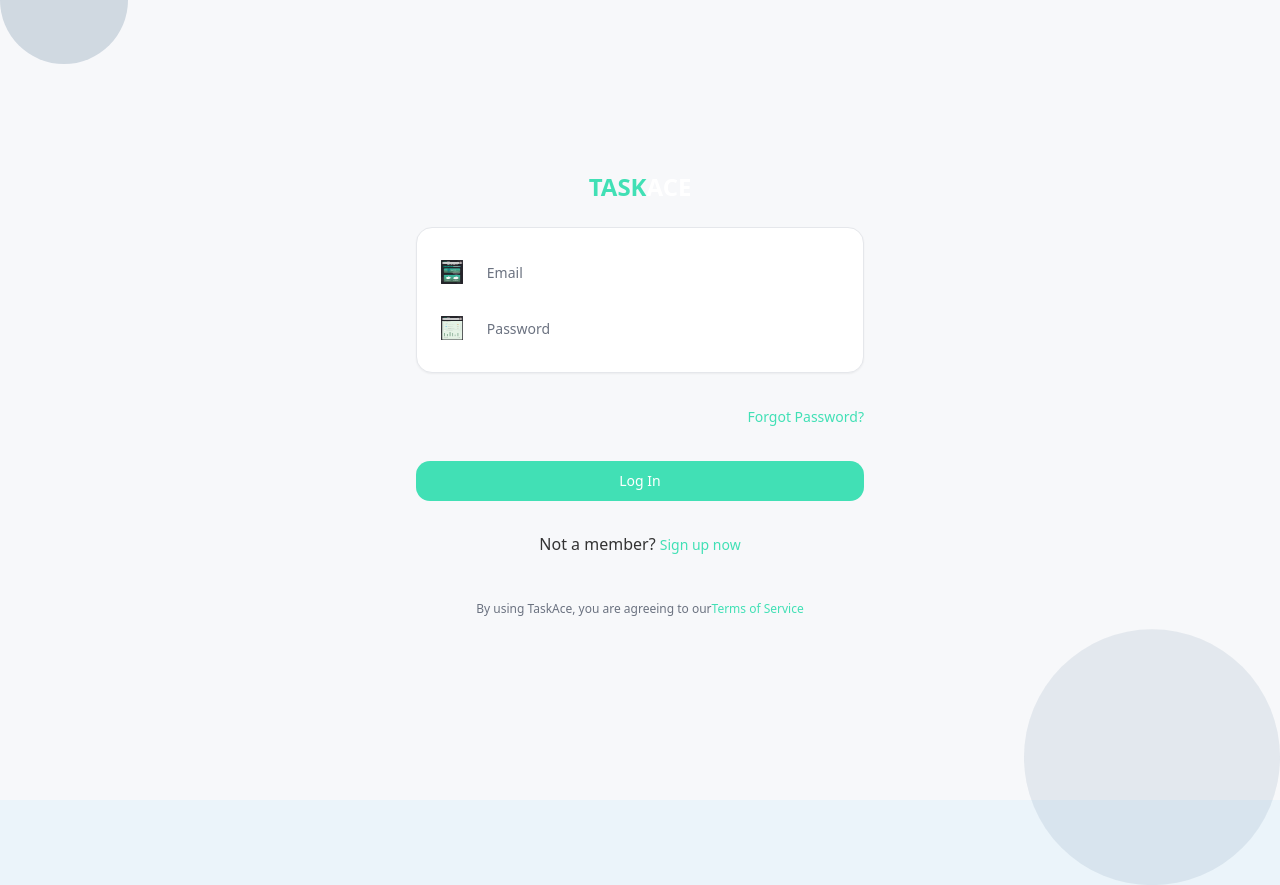
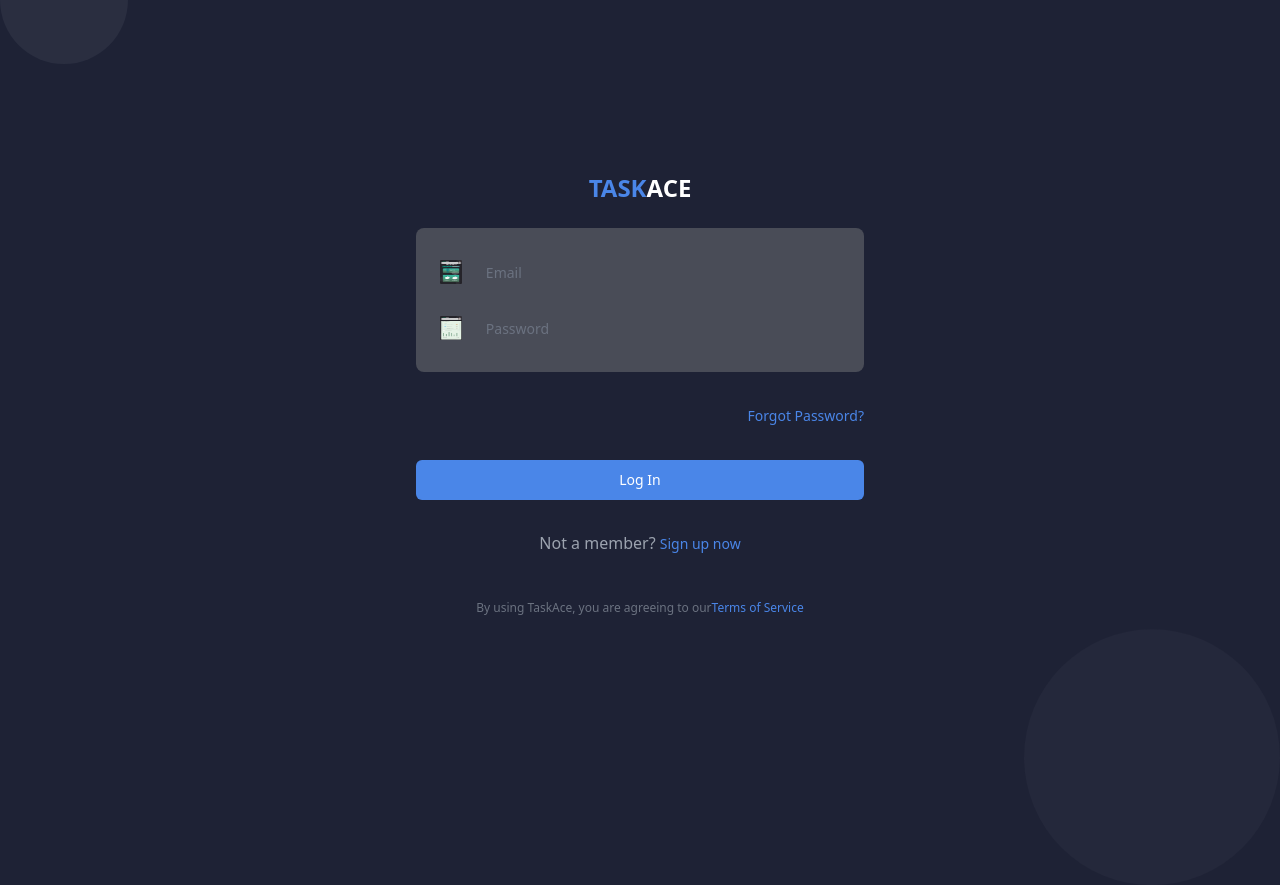
Before and after one commit to Okoko-dev/taskcraft-optimizer, a React (Vite) app: page /login in a window 1280 px wide. Built offline with nearby package versions, Linux system fonts and the light colour scheme.

Commit message:
Reverted to edit edt-b873c5f4-951c-4395-ae75-02494372eea7: "Refactor: Implement theme and schedule features
- Implement theme changes.
- Add forgot password popup to login page.
- Implement schedule tabs and task management features.
- Add calendar view page for completed tasks."

```diff
--- a/src/components/ProgressBar.tsx
+++ b/src/components/ProgressBar.tsx
@@ -8,7 +8,7 @@ interface ProgressBarProps {
 
 const ProgressBar: React.FC<ProgressBarProps> = ({ progress, className = '' }) => {
   return (
-    <div className={`w-full h-2 bg-taskace-gray/30 rounded-full overflow-hidden ${className}`}>
+    <div className={`w-full h-2 bg-gray-700 rounded-full overflow-hidden ${className}`}>
       <div
         className="h-full bg-primary rounded-full transition-all duration-500 ease-in-out"
         style={{ width: `${progress}%` }}
--- a/src/index.css
+++ b/src/index.css
@@ -5,65 +5,65 @@
 
 @layer base {
   :root {
-    --background: 204 59% 95%; /* #E6F3FC - Light blue background */
-    --foreground: 210 20% 20%; /* #2A343F - Dark blue-gray text */
+    --background: 0 0% 100%;
+    --foreground: 222.2 84% 4.9%;
 
-    --card: 0 0% 100%; /* White card background */
-    --card-foreground: 210 20% 20%;
+    --card: 0 0% 100%;
+    --card-foreground: 222.2 84% 4.9%;
 
     --popover: 0 0% 100%;
-    --popover-foreground: 210 20% 20%;
+    --popover-foreground: 222.2 84% 4.9%;
 
-    --primary: 163 77% 51%; /* #41E0B5 - Mint green */
-    --primary-foreground: 210 20% 20%;
+    --primary: 222.2 47.4% 11.2%;
+    --primary-foreground: 210 40% 98%;
 
-    --secondary: 204 59% 86%; /* #C9E6FA - Light blue */
-    --secondary-foreground: 210 20% 20%;
+    --secondary: 210 40% 96.1%;
+    --secondary-foreground: 222.2 47.4% 11.2%;
 
-    --muted: 204 59% 92%; /* #DEF0FC - Very light blue */
-    --muted-foreground: 210 20% 40%;
+    --muted: 210 40% 96.1%;
+    --muted-foreground: 215.4 16.3% 46.9%;
 
-    --accent: 163 77% 41%; /* #32B391 - Darker mint green */
-    --accent-foreground: 0 0% 100%;
+    --accent: 210 40% 96.1%;
+    --accent-foreground: 222.2 47.4% 11.2%;
 
     --destructive: 0 84.2% 60.2%;
     --destructive-foreground: 210 40% 98%;
 
-    --border: 204 59% 80%;
-    --input: 204 59% 85%;
-    --ring: 163 77% 51%;
+    --border: 214.3 31.8% 91.4%;
+    --input: 214.3 31.8% 91.4%;
+    --ring: 222.2 84% 4.9%;
 
-    --radius: 1rem;
+    --radius: 0.5rem;
   }
 
   .dark {
-    --background: 213 32% 19%; /* #1F2A39 - Dark blue background */
+    --background: 222.2 84% 4.9%;
     --foreground: 210 40% 98%;
 
-    --card: 213 32% 15%; /* #18202C - Darker blue */
+    --card: 222.2 84% 4.9%;
     --card-foreground: 210 40% 98%;
 
-    --popover: 213 32% 15%;
+    --popover: 222.2 84% 4.9%;
     --popover-foreground: 210 40% 98%;
 
-    --primary: 163 77% 51%;
-    --primary-foreground: 213 32% 19%;
+    --primary: 210 40% 98%;
+    --primary-foreground: 222.2 47.4% 11.2%;
 
-    --secondary: 204 59% 32%; /* #365A7E - Medium blue */
+    --secondary: 217.2 32.6% 17.5%;
     --secondary-foreground: 210 40% 98%;
 
-    --muted: 213 32% 25%;
-    --muted-foreground: 213 10% 70%;
+    --muted: 217.2 32.6% 17.5%;
+    --muted-foreground: 215 20.2% 65.1%;
 
-    --accent: 163 77% 41%;
+    --accent: 217.2 32.6% 17.5%;
     --accent-foreground: 210 40% 98%;
 
     --destructive: 0 62.8% 30.6%;
     --destructive-foreground: 210 40% 98%;
 
-    --border: 213 32% 32%;
-    --input: 213 32% 32%;
-    --ring: 163 77% 51%;
+    --border: 217.2 32.6% 17.5%;
+    --input: 217.2 32.6% 17.5%;
+    --ring: 212.7 26.8% 83.9%;
   }
 }
 
@@ -73,7 +73,7 @@
   }
 
   body {
-    @apply bg-background text-foreground;
+    @apply bg-taskace-dark text-white;
   }
 
   .circle-bg {
@@ -82,32 +82,21 @@
 }
 
 .task-card {
-  @apply bg-card bg-opacity-90 backdrop-blur-sm rounded-xl p-4 border border-border shadow-md;
+  @apply bg-taskace-card bg-opacity-10 backdrop-blur-sm rounded-xl p-4;
 }
 
 .progress-bar {
   position: relative;
   width: 100%;
   height: 8px;
-  background-color: rgba(229, 231, 235, 0.5);
-  border-radius: 12px;
+  background-color: rgba(255, 255, 255, 0.1);
+  border-radius: 4px;
   overflow: hidden;
 }
 
 .progress-value {
   height: 100%;
-  background-color: #41E0B5;
-  border-radius: 12px;
+  background-color: #4A86E8;
+  border-radius: 4px;
   animation: progress 1s ease-in-out forwards;
 }
-
-/* Add dark mode styling for better visibility */
-@media (prefers-color-scheme: dark) {
-  .task-card {
-    @apply border-opacity-30;
-  }
-
-  .progress-bar {
-    background-color: rgba(54, 90, 126, 0.3);
-  }
-}
--- a/src/pages/Login.tsx
+++ b/src/pages/Login.tsx
@@ -59,7 +59,7 @@ const Login = () => {
   };
 
   return (
-    <div className="min-h-screen flex flex-col bg-[#F7F8FA]">
+    <div className="min-h-screen flex flex-col bg-taskace-dark">
       <div className="flex-1 flex flex-col items-center justify-center p-6">
         <div className="absolute top-0 left-0 w-32 h-32 circle-bg opacity-20 -translate-y-1/2"></div>
         <div className="absolute bottom-0 right-0 w-64 h-64 circle-bg opacity-10 translate-y-1/3"></div>
@@ -68,7 +68,7 @@ const Login = () => {
 
         <div className="w-full max-w-md space-y-6">
           <form onSubmit={handleSubmit} className="space-y-6">
-            <div className="bg-white p-6 rounded-lg shadow-sm space-y-4 border border-[#E5E7EB]">
+            <div className="bg-taskace-gray p-6 rounded-lg space-y-4">
               <div className="flex items-center space-x-3">
                 <div className="w-6 h-6 flex items-center justify-center">
                   <img src="/lovable-uploads/6036f38f-be67-4a02-90ac-c4df3c0f61ea.png" alt="Email" className="w-6 h-6" />
@@ -78,7 +78,7 @@ const Login = () => {
                   placeholder="Email"
                   value={email}
                   onChange={(e) => setEmail(e.target.value)}
-                  className="bg-transparent border-none text-[#333333] placeholder:text-gray-500 focus-visible:ring-0"
+                  className="bg-transparent border-none text-white placeholder:text-gray-500 focus-visible:ring-0"
                 />
               </div>
 
@@ -91,7 +91,7 @@ const Login = () => {
                   placeholder="Password"
                   value={password}
                   onChange={(e) => setPassword(e.target.value)}
-                  className="bg-transparent border-none text-[#333333] placeholder:text-gray-500 focus-visible:ring-0"
+                  className="bg-transparent border-none text-white placeholder:text-gray-500 focus-visible:ring-0"
                 />
               </div>
             </div>
@@ -117,7 +117,7 @@ const Login = () => {
           </form>
 
           <div className="text-center">
-            <p className="text-[#333333]">
+            <p className="text-gray-400">
               Not a member? <Button variant="link" className="p-0 text-primary" onClick={() => navigate('/signup')}>Sign up now</Button>
             </p>
           </div>
@@ -131,10 +131,10 @@ const Login = () => {
 
       {/* Forgot Password Dialog */}
       <Dialog open={forgotPasswordDialogOpen} onOpenChange={setForgotPasswordDialogOpen}>
-        <DialogContent className="bg-white text-[#333333] border border-[#E5E7EB] shadow-md">
+        <DialogContent className="bg-taskace-dark text-white border-gray-800">
           <DialogHeader>
             <DialogTitle>{resetSent ? 'Reset Link Sent' : 'Forgot Password'}</DialogTitle>
-            <DialogDescription className="text-gray-500">
+            <DialogDescription className="text-gray-400">
               {resetSent
                 ? 'Check your email for the password reset link.'
                 : 'Enter your email to receive a password reset link.'}
@@ -143,7 +143,7 @@ const Login = () => {
 
           {!resetSent ? (
             <form onSubmit={handleForgotPassword} className="space-y-4 mt-4">
-              <div className="bg-[#F7F8FA] p-4 rounded-lg border border-[#E5E7EB]">
+              <div className="bg-taskace-gray p-4 rounded-lg">
                 <div className="flex items-center space-x-3">
                   <div className="w-6 h-6 flex items-center justify-center">
                     <img src="/lovable-uploads/6036f38f-be67-4a02-90ac-c4df3c0f61ea.png" alt="Email" className="w-6 h-6" />
@@ -153,7 +153,7 @@ const Login = () => {
                     placeholder="Email"
                     value={forgotPasswordEmail}
                     onChange={(e) => setForgotPasswordEmail(e.target.value)}
-                    className="bg-transparent border-none text-[#333333] placeholder:text-gray-500 focus-visible:ring-0"
+                    className="bg-transparent border-none text-white placeholder:text-gray-500 focus-visible:ring-0"
                   />
                 </div>
               </div>
@@ -163,7 +163,7 @@ const Login = () => {
                   type="button"
                   variant="outline"
                   onClick={() => setForgotPasswordDialogOpen(false)}
-                  className="border-[#E5E7EB] text-[#333333] hover:bg-[#F7F8FA]"
+                  className="border-gray-700 text-gray-300 hover:bg-gray-800"
                 >
                   Cancel
                 </Button>
--- a/tailwind.config.ts
+++ b/tailwind.config.ts
@@ -26,23 +26,21 @@ export default {
 				background: 'hsl(var(--background))',
 				foreground: 'hsl(var(--foreground))',
 				primary: {
-					DEFAULT: '#41E0B5', // Mint green
-					foreground: '#2A343F', // Dark text on light buttons
-					dark: '#32B391', // Darker mint for hover
-					light: '#7CEECE' // Lighter mint
+					DEFAULT: '#4A86E8',
+					foreground: '#FFFFFF',
+					dark: '#3A76D8',
+					light: '#7AA5F0'
 				},
 				taskace: {
-					dark: '#1F2A39', // Dark blue background
-					gray: '#365A7E', // Medium blue
-					mint: '#41E0B5', // Mint green
-					blue: '#C9E6FA', // Light blue
-					darkBlue: '#18202C', // Darker blue
-					card: 'rgba(65, 224, 181, 0.1)', // Mint with transparency
-					circle: '#365A7E' // Medium blue for circles
+					dark: '#1E2235',
+					gray: '#494C57',
+					blue: '#4A86E8',
+					card: '#9eb9ed26',
+					circle: '#5C5E70'
 				},
 				secondary: {
-					DEFAULT: '#C9E6FA', // Light blue
-					foreground: '#2A343F' // Dark text
+					DEFAULT: 'hsl(var(--secondary))',
+					foreground: 'hsl(var(--secondary-foreground))'
 				},
 				destructive: {
 					DEFAULT: 'hsl(var(--destructive))',
@@ -53,8 +51,8 @@ export default {
 					foreground: 'hsl(var(--muted-foreground))'
 				},
 				accent: {
-					DEFAULT: '#32B391', // Darker mint
-					foreground: '#FFFFFF' // White text
+					DEFAULT: 'hsl(var(--accent))',
+					foreground: 'hsl(var(--accent-foreground))'
 				},
 				popover: {
 					DEFAULT: 'hsl(var(--popover))',
```
Also changed, not shown: src/components/NavBar.tsx (+6 -6 lines).
